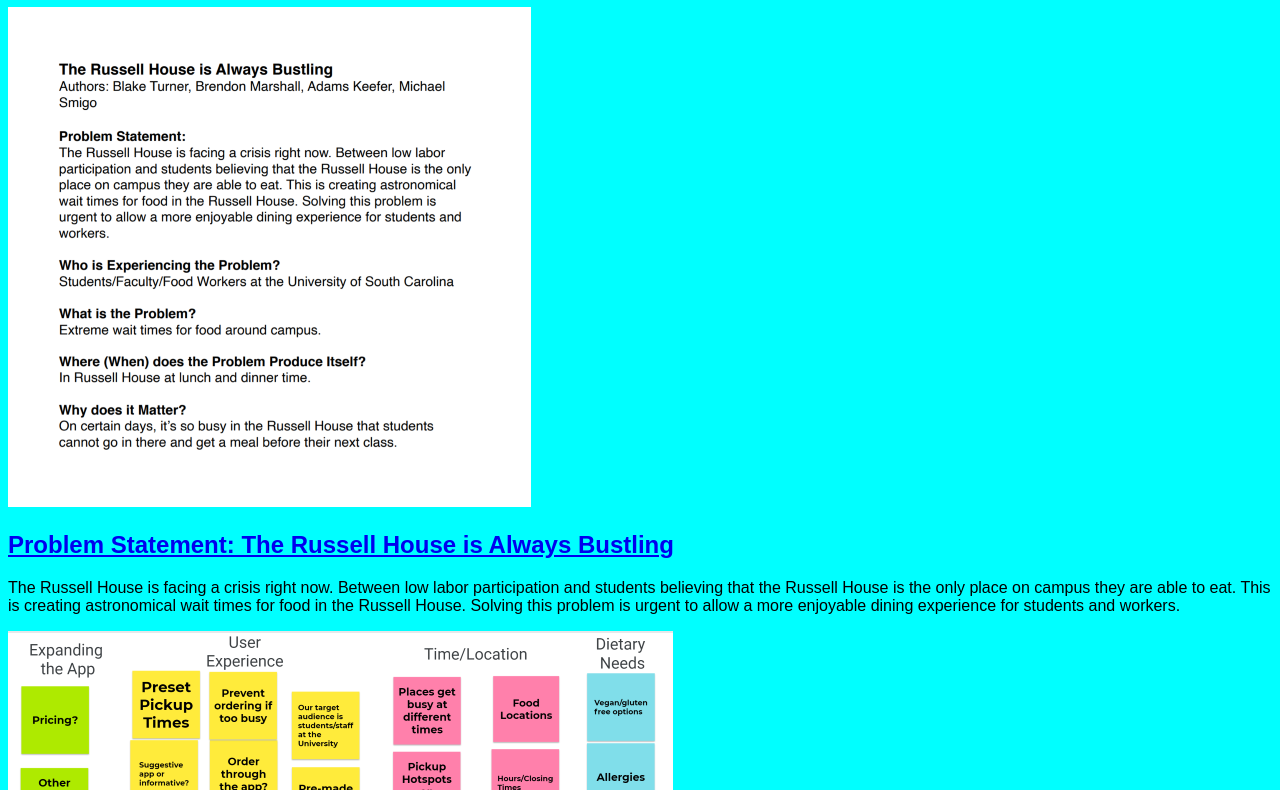
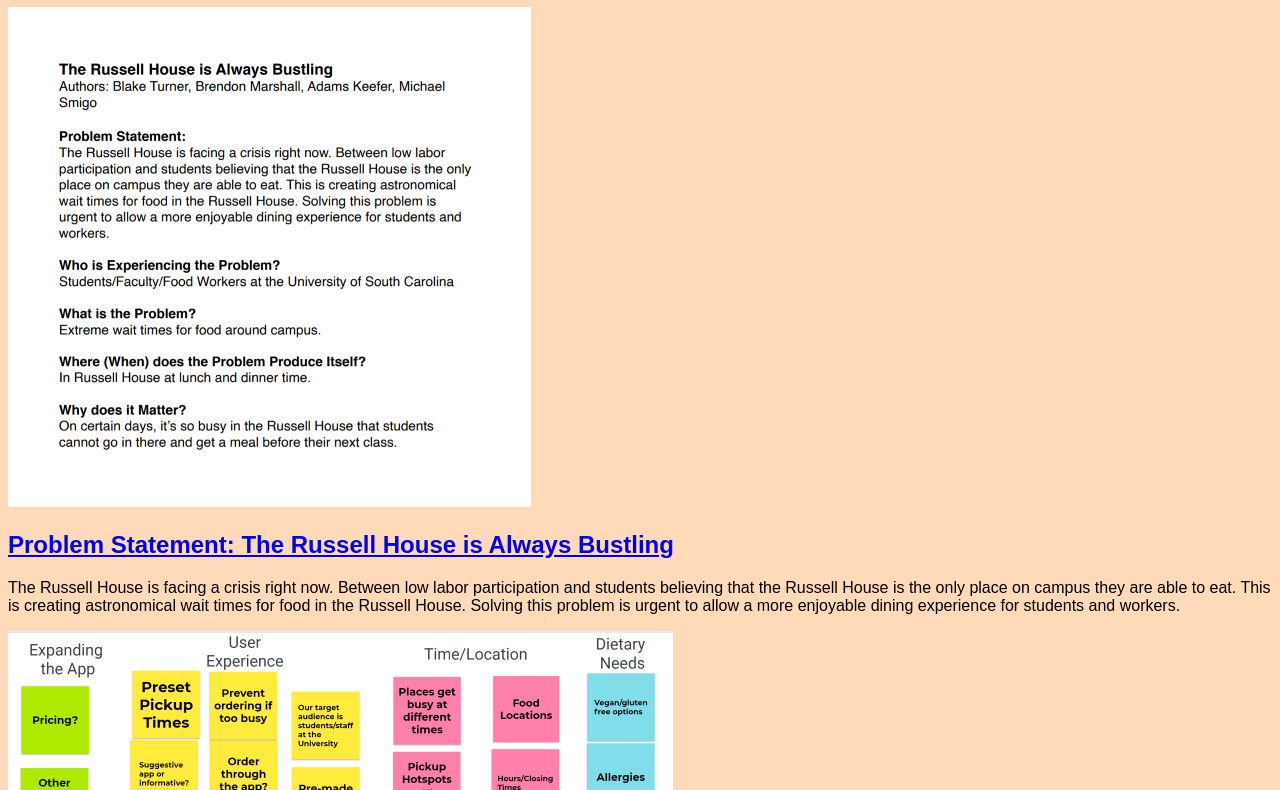
Before and after one commit to blakesullivan03/blakesullivan03.github.io, a plain HTML site: page index.html in a window 1280 px wide. Shown: the part 73-863 px from the top of the page. Drawn offline with Linux system fonts and the light colour scheme.

Commit message:
Add files via upload

```diff
--- a/styles.css
+++ b/styles.css
@@ -1,5 +1,5 @@
 body{
-    background:aqua;
+    background:peachpuff;
     font-family:Arial, Helvetica, sans-serif;
 }
 
```
